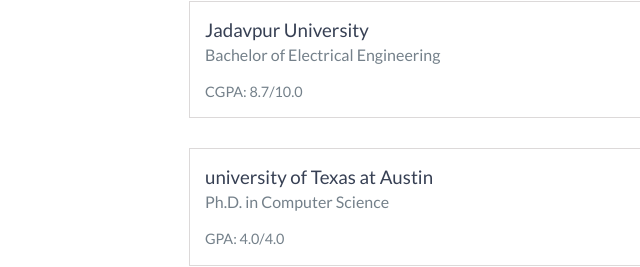
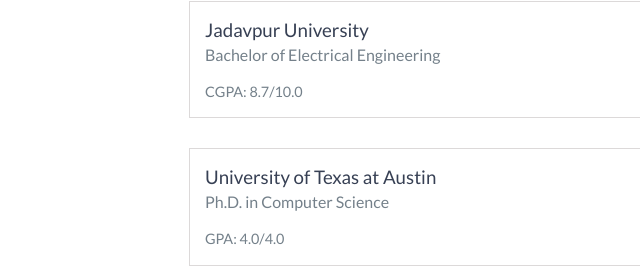
Before and after one commit to ac5113/ac5113.github.io, a website: page index.html in a window 1280 px wide. Shown: the part 3029-3296 px from the top of the page, 101-741 px from the left. Drawn offline with nearby package versions, Linux system fonts and the light colour scheme.

Commit message:
Update index.html

```diff
--- a/index.html
+++ b/index.html
@@ -117,66 +117,6 @@
     </div>
     <!-- End #about -->
 
-    <!-- <div id="experience" class="background-alt">
-        <h2 class="heading">Experience</h2>
-        <div id="experience-timeline">
-            <div data-date="May, 2021 – March, 2023">
-                <h3>Department of Electrical Engineering</h3>
-                <h4>Undergraduate Research Assistant</h4>
-                <p>
-                    I performed independent research under Dr. Debangshu Dey on Glaucoma detection using deep learning methods.
-                    The submitted manuscript has been published at Biomedical Signal Processing and Control, Elsevier.
-                </p>
-            </div>
-
-            <div data-date="August, 2021 - September, 2022">
-                <h3>Indian Institute of Technology, Delhi</h3>
-                <h4>Undergraduate Research Intern</h4>
-                <p>
-                    I developed a framework for Automatic Pose Identification and Recommendation for Yoga asanas, under Dr. Brejesh Lall.
-                </p>
-            </div>
-
-            <div data-date="January, 2021 - May, 2023">
-                <h3>Indian Institute of Science</h3>
-                <p></p>
-                <h3>Spire Lab</h3>
-                <h4>Undergraduate Research Intern</h4>
-                <p>
-                    I developed a framework for diagnosis of patients as ALS/PD or Normal, based on phoneme utterance audios, under Dr. Prasanta Ghosh.
-                </p>
-            </div>
-
-            <div data-date="May, 2022 - August, 2022">
-                <h3>INRIA, Sophia Antipolis</h3>
-                <p></p>
-                <h3>STARS Team</h3>
-                <h4>Undergraduate Research Intern</h4>
-                <p>
-                    I developed a combined detection-classification pipeline for High Resolution images of Trichogramma wasps.
-                    The work has been published at VISAPP 2023.
-                </p>
-            </div>
-
-            <div data-date="December, 2021 - Present">
-                <h3>Max Planck Institute for Intelligent Systems, Tübingen</h3>
-                <p></p>
-                <h3>Perceiving Systems</h3>
-                <h4>Undergraduate Research Intern</h4>
-                <p>
-                    I developed a discrete contact annotation tool for vertex-level contact annotation, under Dr. Michael Black.
-                    I also created a vertex-level human contact dataset and developed a framework for detection of contact from natural images of humans.
-                    The work has been accepted at ICCV 2023.
-                </p>
-                <br>
-                <p>
-                    Currently I'm working on developing an HPS methodology to extract accurate and realistic poses at scale from images and videos.
-                </p>
-            </div>
-        </div>
-    </div>
-    End #experience -->
-
     <div id="experience" class="background-alt">
         <h2 class="heading">Experience</h2>
         <div id="experience-timeline">
@@ -251,7 +191,7 @@
         <!-- End .education-block -->
 
         <div class="education-block">
-            <h3>university of Texas at Austin</h3>
+            <h3>University of Texas at Austin</h3>
             <span class="education-date">August 2024 - present</span>
             <h4>Ph.D. in Computer Science</h4>
             <p>
```
